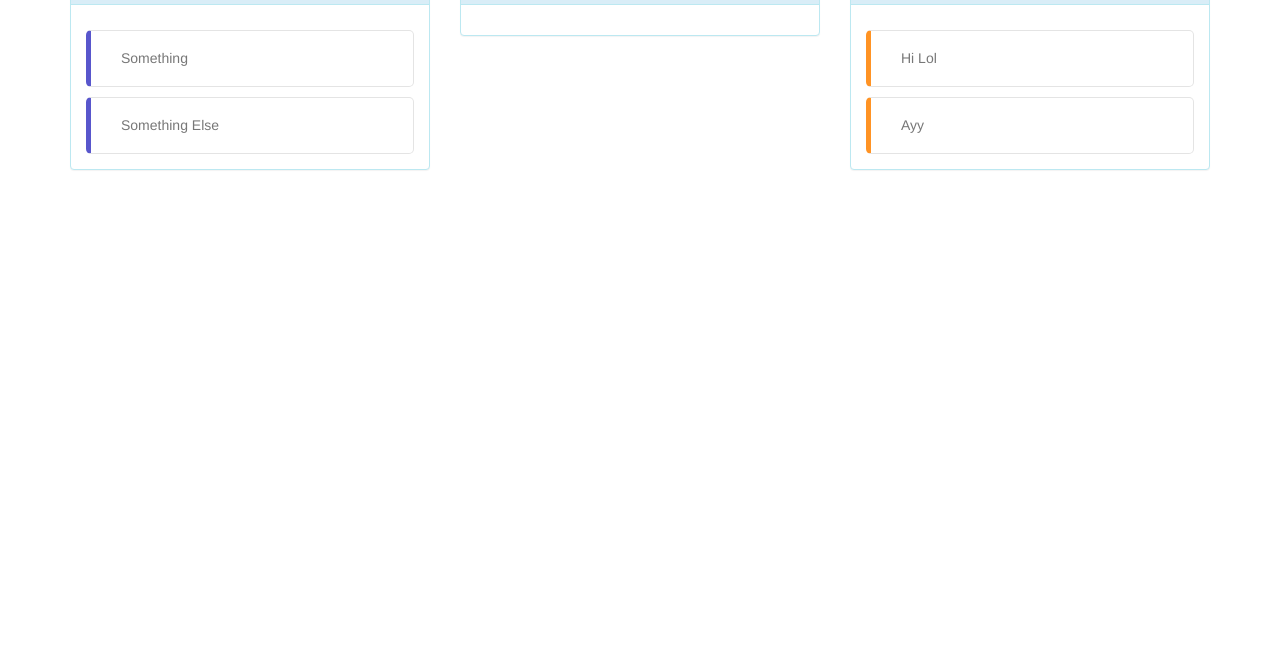
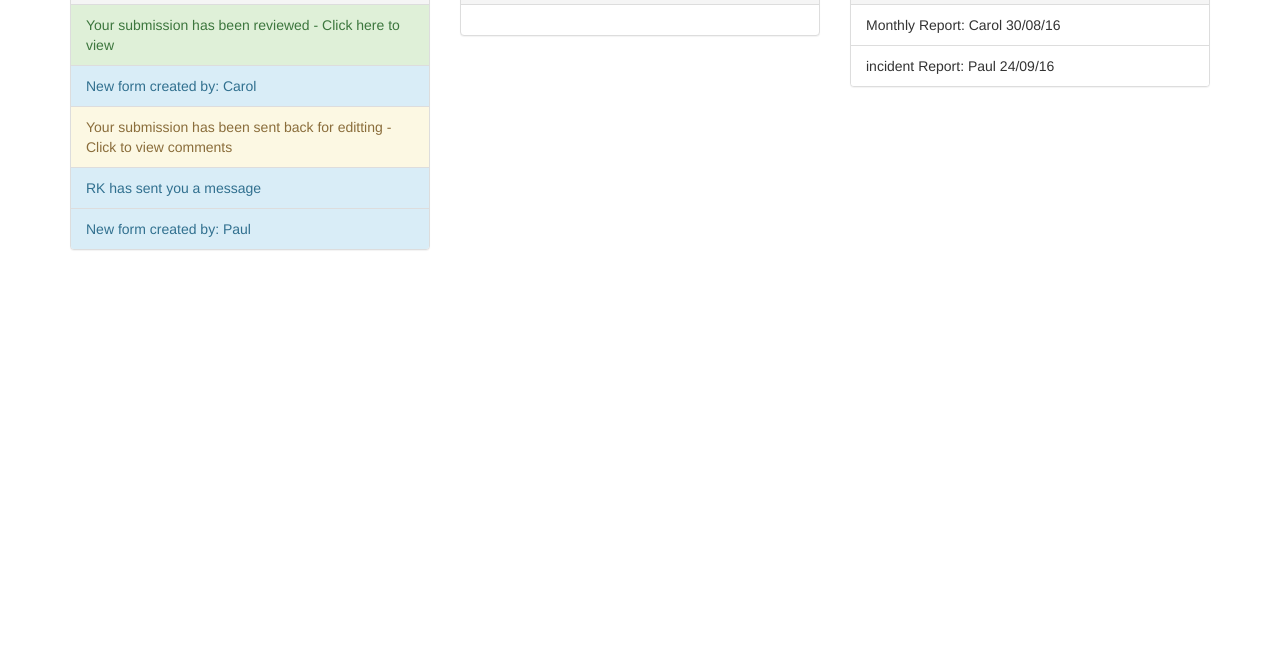
Before and after one commit to Technoash/sepformapp, a website: page static/index.html at #/m in a window 1280 px wide. Shown: the part 152-800 px from the top of the page. Drawn offline with Linux system fonts and the light colour scheme.

Commit message:
Fiddled with the layout, put everything in panels

```diff
--- a/static/pages/HomeManager.html
+++ b/static/pages/HomeManager.html
@@ -1,23 +1,23 @@
 <div class="row homeRow">
 	<div class="col-sm-4">
-		<div class="panel panel-info">
+		<div class="panel panel-default">
 	  		<div class="panel-heading">
 			    <button type="button" class="btn btn-primary pull-right">New</button>
     			<h2>Notifications</h2>
 				</div>
-	  		<div class="panel-body">
-	    		<div class="noteBox blue">
-					<span class="onp-sl-long">something</span>
-				</div>
-				<div class="noteBox blue">
-					<span class="onp-sl-long">something else</span>
-				</div>
-			</div>
+			<ul class="list-group">
+			    <li class="list-group-item list-group-item-success">Your submission has been reviewed - Click here to view</li>
+			    <li class="list-group-item list-group-item-info">New form created by: Carol</li>
+			    <li class="list-group-item list-group-item-warning">Your submission has been sent back for editting - Click to view comments</li>
+			    <li class="list-group-item list-group-item-info">RK has sent you a message</li>
+			    <li class="list-group-item list-group-item-info">New form created by: Paul</li>
+  			</ul>
 	  	</div>
+
 	</div>
 
 	<div class="col-sm-4">
-		<div class="panel panel-info">
+		<div class="panel panel-default">
 	  		<div class="panel-heading">
 			    <button type="button" class="btn btn-primary pull-right">New</button>
     			<h2>Forms</h2>
@@ -32,17 +32,13 @@
 
 
 	<div class="col-sm-4">
-		<div class="panel panel-info">
+		<div class="panel panel-default">
 	  		<div class="panel-heading">
     			<h2>Submissions</h2>
 			</div>
-	  		<div class="panel-body">
-	    		<div class="noteBox orange">
-			<span class="onp-sl-long">hi lol</span>
-		</div>
-		<div class="noteBox orange">
-			<span class="onp-sl-long">ayy</span>
-		</div>
-				</div>
+	  		<ul class="list-group">
+			    <li class="list-group-item">Monthly Report: Carol 30/08/16</li>
+			    <li class="list-group-item">incident Report: Paul 24/09/16</li>
+  			</ul>
 	  	</div>
 	</div>
```
